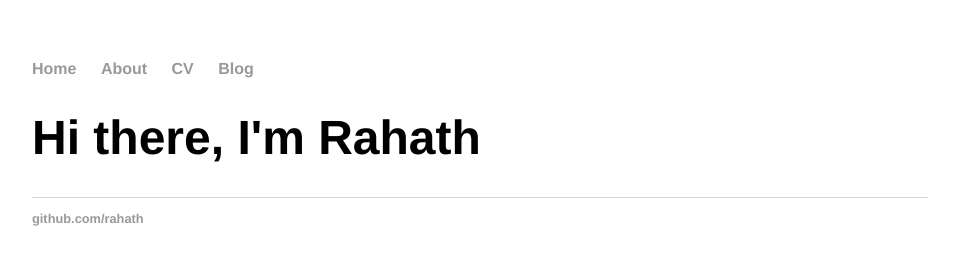
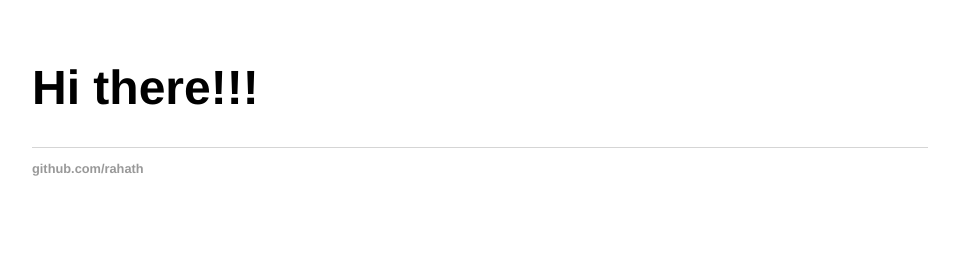
Before and after one commit to RahZams/rahath.github.io, a plain HTML site: page index.html in a window 1280 px wide. Shown: the whole page, without its empty margins (160-1119 px from the left). Drawn offline with Linux system fonts and the light colour scheme; files that its build step writes are made by us from their sources.

Commit message:
Update index.html

```diff
--- a/index.html
+++ b/index.html
@@ -5,17 +5,8 @@
 		<link rel="stylesheet" type="text/css" href="/css/main.css">
 	</head>
 	<body>
-		<nav>
-    		<ul>
-        		<li><a href="/">Home</a></li>
-	        	<li><a href="/about">About</a></li>
-        		<li><a href="/cv">CV</a></li>
-        		<li><a href="/blog">Blog</a></li>
-    		</ul>
-		</nav>
-		<div class="container">
     		<div class="blurb">
-        		<h1>Hi there, I'm Rahath</h1>
+        		<h1>Hi there!!!</h1>
     		</div><!-- /.blurb -->
 		</div><!-- /.container -->
 		<footer>
```
